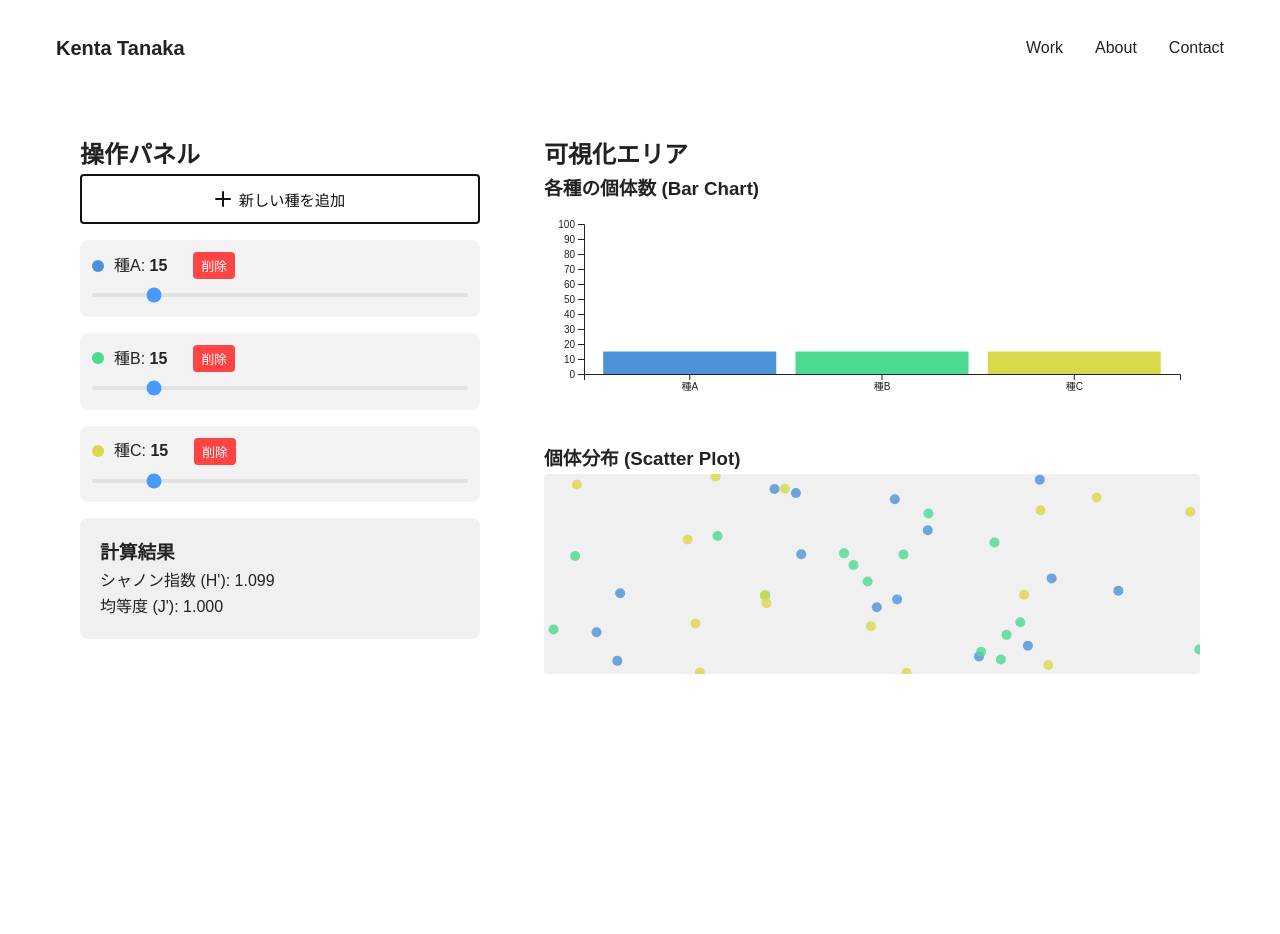
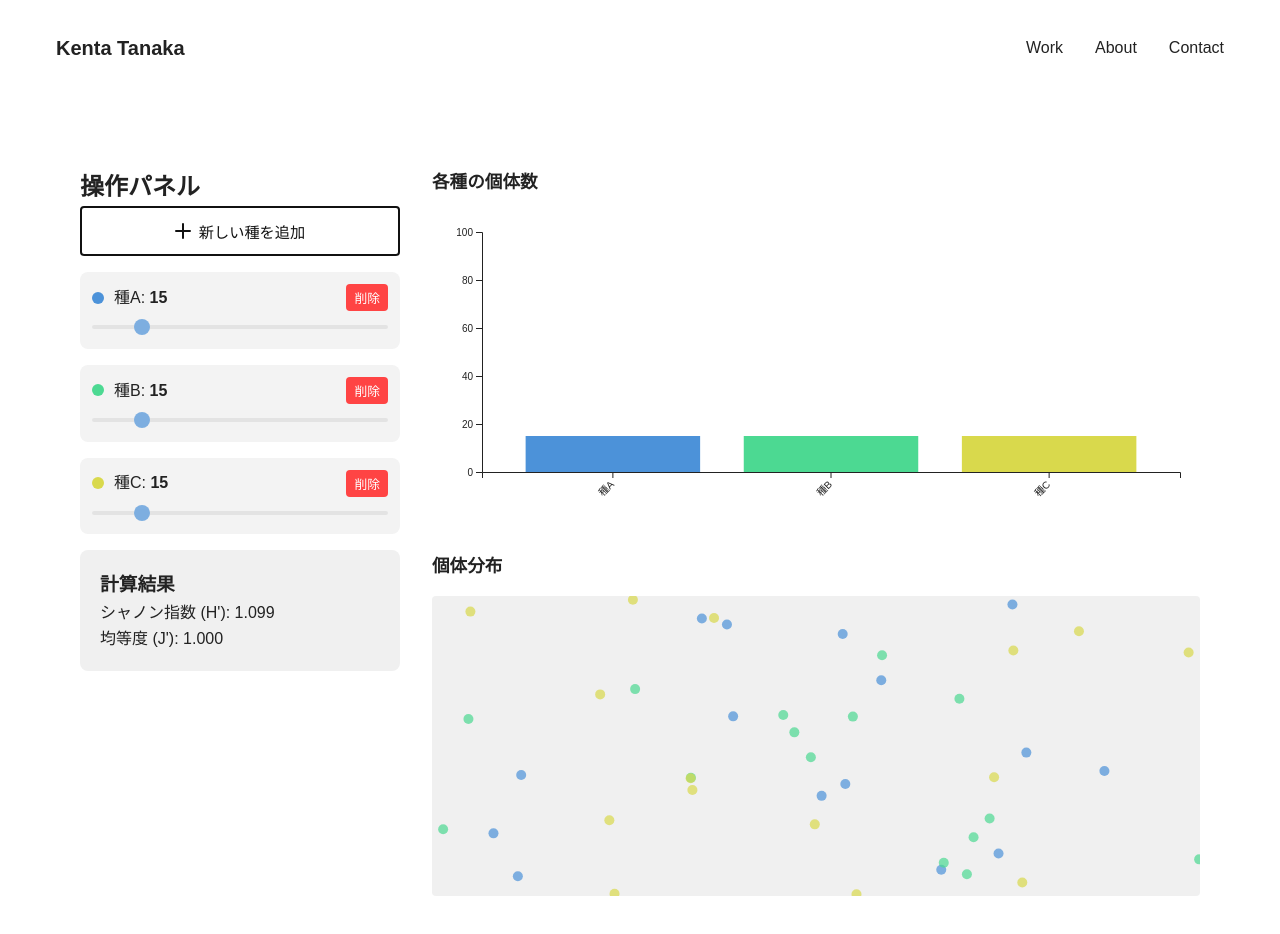
Before and after one commit to tkenta-git/tkenta-git.github.io, a Next.js app: page /work/observable in a window 1280 px wide. Shown: the top 934 px of the page. Before the commit the page ends 800 px from the top, so only its background shows below. Built offline with nearby package versions, Linux system fonts and the light colour scheme.

Commit message:
Observable: divide module.css and page.tsx

```diff
--- /dev/null
+++ b/src/app/work/observable/page.module.css
@@ -0,0 +1,148 @@
+.main {
+    display: flex;
+    flex-direction: column;
+    gap: 2rem;
+    padding: 1.5rem;
+    font-family: sans-serif; /* フォントを元に戻す */
+    max-width: 1200px;
+    margin: 2rem auto;
+  }
+
+  @media (min-width: 768px) {
+    .main {
+      flex-direction: row;
+      padding: 2.5rem;
+    }
+  }
+
+  .controls {
+    flex: 1;
+    min-width: 280px;
+  }
+
+  @media (min-width: 768px) {
+    .controls {
+      max-width: 320px;
+    }
+  }
+
+  .visuals {
+    flex: 2;
+    min-width: 0;
+  }
+
+  .controlGroup {
+    margin-bottom: 1rem;
+    background: #f3f3f3; /* 背景色を元に戻す */
+    padding: 0.75rem;
+    border-radius: 8px;
+  }
+
+  /* スライダーのスタイルを元に合わせて調整 */
+  .slider {
+    width: 100%;
+    height: 4px;
+    margin-top: 0.75rem;
+    -webkit-appearance: none;
+    background: #ddd;
+    border-radius: 2px;
+    outline: none;
+    opacity: 0.7;
+    transition: opacity 0.2s;
+    cursor: pointer;
+  }
+  .slider:hover {
+    opacity: 1;
+  }
+  .slider::-webkit-slider-thumb {
+    -webkit-appearance: none;
+    appearance: none;
+    width: 16px;
+    height: 16px;
+    background: #4C92D9;
+    cursor: pointer;
+    border-radius: 50%;
+  }
+  .slider::-moz-range-thumb {
+    width: 16px;
+    height: 16px;
+    background: #4C92D9;
+    cursor: pointer;
+    border-radius: 50%;
+  }
+
+
+  .result {
+    background: #f0f0f0; /* 背景色を元に戻す */
+    padding: 1.25rem;
+    border-radius: 8px;
+    margin-top: 1rem;
+  }
+
+  .result h3 {
+    margin-top: 0;
+  }
+
+  .visBlock {
+    margin-bottom: 2rem;
+  }
+
+  .visBlock h3 {
+    margin-bottom: 1rem;
+    font-size: 1.1rem;
+    font-weight: 600;
+  }
+
+  /* 追加ボタンのスタイルを完全に戻す */
+  .addButton {
+    width: 100%;
+    padding: 0.75rem;
+    background: transparent;
+    color: #111111;
+    border: 2px solid #111111;
+    border-radius: 4px;
+    cursor: pointer;
+    margin-bottom: 1rem;
+    transition: all 0.2s ease;
+    display: flex;
+    align-items: center;
+    justify-content: center;
+    gap: 0.5rem;
+    font-size: 0.95rem;
+    font-weight: 500;
+  }
+
+  .addButton:hover:not(:disabled) {
+    background: #111111;
+    color: white;
+  }
+
+  .addButton:disabled {
+    opacity: 0.6;
+    cursor: not-allowed;
+  }
+
+
+  /* 削除ボタンのスタイルを元に戻す */
+  .removeButton {
+    padding: 0.25rem 0.5rem;
+    background: #ff4444;
+    color: white;
+    border: none;
+    border-radius: 4px;
+    cursor: pointer;
+    margin-left: auto;
+    font-size: 0.8rem;
+  }
+
+  .removeButton:disabled {
+    opacity: 0.6;
+    cursor: not-allowed;
+  }
+
+  /* 散布図SVG用のスタイルを追加 */
+  .scatterPlotSvg {
+    max-width: 100%;
+    background: #f0f0f0;
+    border-radius: 4px;
+  }
--- a/src/app/work/observable/page.tsx
+++ b/src/app/work/observable/page.tsx
@@ -2,6 +2,7 @@
 
 import React, { useState, useEffect, useRef } from 'react';
 import * as d3 from 'd3';
+import styles from './page.module.css';
 
 // --- 型定義 ---
 interface Species {
@@ -29,98 +30,59 @@ const BarChart = ({ species }: { species: Species[] }) => {
 
     const container = containerRef.current;
     const width = container.clientWidth;
-    const height = Math.min(width * 0.6, 200);
-    const margin = {
-      top: 20,
-      right: 20,
-      bottom: 30,
-      left: 40
-    };
+    const height = Math.min(width * 0.6, 300);
+    const margin = { top: 20, right: 20, bottom: 40, left: 50 };
 
-    const svg = d3.select(ref.current)
-      .attr("width", width)
-      .attr("height", height)
-      .attr("viewBox", `0 0 ${width} ${height}`);
+    const svg = d3.select(ref.current).attr("width", width).attr("height", height);
+    svg.selectAll("*").remove();
+
+    const g = svg.append("g").attr("transform", `translate(${margin.left},${margin.top})`);
+
+    const innerWidth = width - margin.left - margin.right;
+    const innerHeight = height - margin.top - margin.bottom;
 
     const x = d3.scaleBand()
       .domain(species.map(d => d.name))
-      .range([margin.left, width - margin.right])
-      .padding(0.1);
+      .range([0, innerWidth])
+      .padding(0.2);
 
     const y = d3.scaleLinear()
       .domain([0, 100])
       .nice()
-      .range([height - margin.bottom, margin.top]);
+      .range([innerHeight, 0]);
 
-    const xAxis = (g: d3.Selection<SVGGElement, unknown, SVGElement, unknown>) =>
-      g.call(d3.axisBottom(x));
+    g.append("g")
+      .attr("class", "x-axis")
+      .attr("transform", `translate(0,${innerHeight})`)
+      .call(d3.axisBottom(x))
+      .selectAll("text")
+      .style("text-anchor", "end")
+      .attr("dx", "-.8em")
+      .attr("dy", ".15em")
+      .attr("transform", "rotate(-45)");
 
-    const yAxis = (g: d3.Selection<SVGGElement, unknown, SVGElement, unknown>) =>
-      g.call(d3.axisLeft(y));
+    g.append("g")
+      .attr("class", "y-axis")
+      .call(d3.axisLeft(y).ticks(5));
 
-    svg.selectAll<SVGGElement, null>(".x-axis")
-      .data([null])
-      .join("g")
-      .attr("class", "x-axis")
-      .attr("transform", `translate(0,${height - margin.bottom})`)
-      .call(xAxis);
-
-    svg.selectAll<SVGGElement, null>(".y-axis")
-      .data([null])
-      .join("g")
-      .attr("class", "y-axis")
-      .attr("transform", `translate(${margin.left},0)`)
-      .call(yAxis);
-
-    svg.selectAll<SVGRectElement, Species>("rect")
+    g.selectAll(".bar")
       .data(species)
-      .join(
-        enter => enter.append("rect")
+      .join("rect")
+      .attr("class", "bar")
       .attr("fill", d => d.color)
       .attr("x", d => x(d.name) || 0)
+      .attr("width", x.bandwidth())
       .attr("y", y(0))
       .attr("height", 0)
-          .attr("width", x.bandwidth()),
-        update => update,
-        exit => exit.remove()
-      )
       .transition()
-      .duration(500)
-      .attr("x", d => x(d.name) || 0)
+      .duration(750)
       .attr("y", d => y(d.count))
-      .attr("height", d => y(0) - y(d.count))
-      .attr("width", x.bandwidth());
+      .attr("height", d => innerHeight - y(d.count));
 
-    const handleResize = () => {
-      const newWidth = container.clientWidth;
-      const newHeight = Math.min(newWidth * 0.6, 200);
-
-      svg.attr("width", newWidth)
-         .attr("height", newHeight);
-
-      x.range([margin.left, newWidth - margin.right]);
-      y.range([newHeight - margin.bottom, margin.top]);
-
-      svg.selectAll<SVGGElement, unknown>(".x-axis")
-         .attr("transform", `translate(0,${newHeight - margin.bottom})`)
-         .call(xAxis);
-
-      svg.selectAll<SVGGElement, unknown>(".y-axis")
-         .call(yAxis);
-
-      svg.selectAll<SVGRectElement, Species>("rect")
-         .attr("x", d => x(d.name) || 0)
-         .attr("y", d => y(d.count))
-         .attr("height", d => y(0) - y(d.count))
-         .attr("width", x.bandwidth());
-    };
-
-    window.addEventListener('resize', handleResize);
-    return () => window.removeEventListener('resize', handleResize);
   }, [species]);
 
   return (
-    <div ref={containerRef} style={{ width: '100%' }}>
+    <div ref={containerRef} style={{ width: '100%', minHeight: '300px' }}>
       <svg ref={ref} style={{ maxWidth: '100%' }} />
     </div>
   );
@@ -136,29 +98,17 @@ const ScatterPlot = ({ species }: { species: Species[] }) => {
 
     const container = containerRef.current;
     const width = container.clientWidth;
-    const height = Math.min(width * 0.6, 200);
+    const height = Math.min(width * 0.6, 300);
 
-    interface Point {
-      id: string;
-      color: string;
-      x: number;
-      y: number;
-    }
+    interface Point { id: string; color: string; x: number; y: number; }
 
     const points = species.flatMap(sp =>
       Array.from({ length: sp.count }, (_, i) => ({
-        id: `${sp.id}-${i}`,
-        color: sp.color,
-        x: Math.random() * width,
-        y: Math.random() * height
+        id: `${sp.id}-${i}`, color: sp.color, x: Math.random() * width, y: Math.random() * height
       }))
     );
 
-    const svg = d3.select(ref.current)
-      .attr("width", width)
-      .attr("height", height)
-      .style("background", "#f0f0f0")
-      .style("border-radius", "4px");
+    const svg = d3.select(ref.current).attr("width", width).attr("height", height);
 
     svg.selectAll<SVGCircleElement, Point>("circle")
       .data(points, d => d.id)
@@ -168,30 +118,21 @@ const ScatterPlot = ({ species }: { species: Species[] }) => {
           .attr("cy", d => d.y)
           .attr("r", 0)
           .attr("fill", d => d.color)
-          .attr("opacity", 0.8)
+          .attr("opacity", 0.7)
           .call(enter => enter.transition().duration(500).attr("r", 5)),
         update => update,
         exit => exit.transition().duration(500).attr("r", 0).remove()
       );
-
-    const handleResize = () => {
-      const newWidth = container.clientWidth;
-      const newHeight = Math.min(newWidth * 0.6, 200);
-
-      svg.attr("width", newWidth)
-         .attr("height", newHeight);
-    };
-
-    window.addEventListener('resize', handleResize);
-    return () => window.removeEventListener('resize', handleResize);
   }, [species]);
 
   return (
-    <div ref={containerRef} style={{ width: '100%' }}>
-      <svg ref={ref} style={{ maxWidth: '100%' }} />
+    <div ref={containerRef} style={{ width: '100%', minHeight: '300px' }}>
+      {/* ↓↓↓ style属性をclassNameに変更 ↓↓↓ */}
+      <svg ref={ref} className={styles.scatterPlotSvg} />
     </div>
   );
 };
+
 
 // --- 親コンポーネント: ページ全体 ---
 export default function ShannonVisualizerPage() {
@@ -202,7 +143,7 @@ export default function ShannonVisualizerPage() {
   };
 
   const addSpecies = () => {
-    const newId = Math.max(...species.map(sp => sp.id)) + 1;
+    const newId = (species.length > 0 ? Math.max(...species.map(sp => sp.id)) : 0) + 1;
     const newColor = INITIAL_COLORS[species.length % INITIAL_COLORS.length];
     setSpecies([...species, {
       id: newId,
@@ -237,121 +178,27 @@ export default function ShannonVisualizerPage() {
 
   const { h, j } = calculateShannonIndex();
 
-  const styles = {
-    container: {
-      display: 'flex',
-      flexDirection: 'column',
-      gap: '2rem',
-      padding: '1.5rem',
-      fontFamily: 'sans-serif',
-      maxWidth: '1200px',
-      margin: '0 auto',
-      '@media (min-width: 768px)': {
-        flexDirection: 'row',
-        padding: '2.5rem'
-      }
-    },
-    controls: {
-      flex: 1,
-      minWidth: '280px',
-      '@media (min-width: 768px)': {
-        maxWidth: '320px'
-      }
-    },
-    visuals: {
-      flex: 1,
-      '@media (min-width: 768px)': {
-        flex: 2,
-        marginLeft: '2rem'
-      }
-    },
-    controlGroup: {
-      marginBottom: '1rem',
-      background: '#f3f3f3',
-      padding: '0.75rem',
-      borderRadius: '8px'
-    },
-    slider: {
-      width: '100%',
-      height: '4px',
-      WebkitAppearance: 'none',
-      background: '#ddd',
-      borderRadius: '2px',
-      outline: 'none',
-      opacity: '0.7',
-      transition: 'opacity .2s'
-    },
-    result: {
-      background: '#f0f0f0',
-      padding: '1.25rem',
-      borderRadius: '8px',
-      marginTop: '1rem'
-    },
-    visBlock: {
-      marginBottom: '2rem'
-    },
-    addButton: {
-      width: '100%',
-      padding: '0.75rem',
-      background: 'transparent',
-      color: '#111111',
-      border: '2px solid #111111',
-      borderRadius: '4px',
-      cursor: 'pointer',
-      marginBottom: '1rem',
-      transition: 'all 0.2s ease',
-      display: 'flex',
-      alignItems: 'center',
-      justifyContent: 'center',
-      gap: '0.5rem',
-      fontSize: '0.95rem',
-      fontWeight: 500,
-      '&:hover': {
-        background: '#111111',
-        color: 'white'
-      },
-      '&:disabled': {
-        opacity: 0.6,
-        cursor: 'not-allowed'
-      }
-    },
-    removeButton: {
-      padding: '0.25rem 0.5rem',
-      background: '#ff4444',
-      color: 'white',
-      border: 'none',
-      borderRadius: '4px',
-      cursor: 'pointer',
-      marginLeft: '1rem',
-      fontSize: '0.8rem',
-      '&:disabled': {
-        opacity: 0.6,
-        cursor: 'not-allowed'
-      }
-    }
-  };
-
   return (
-    <div className="shannon-main">
-      <div className="shannon-controls">
+    <div className={styles.main}>
+      <div className={styles.controls}>
         <h2>操作パネル</h2>
         <button
-          className="shannon-add-button"
+          className={styles.addButton}
           onClick={addSpecies}
           disabled={species.length >= INITIAL_COLORS.length}
         >
-          <svg width="16" height="16" viewBox="0 0 16 16" fill="none" xmlns="http://www.w3.org/2000/svg">
-            <path d="M8 1V15M1 8H15" stroke="currentColor" strokeWidth="2" strokeLinecap="round"/>
+          <svg width="16" height="16" viewBox="0 0 16 16" fill="none" xmlns="http://www.w3.org/2000/svg" style={{ stroke: 'currentColor' }}>
+            <path d="M8 1V15M1 8H15" strokeWidth="2" strokeLinecap="round"/>
           </svg>
           新しい種を追加
         </button>
         {species.map(sp => (
-          <div key={sp.id} className="shannon-control-group">
+          <div key={sp.id} className={styles.controlGroup}>
             <div style={{display: 'flex', alignItems: 'center', gap: '10px'}}>
               <div style={{width: '12px', height: '12px', background: sp.color, borderRadius: '50%'}} />
               <span>{sp.name}: <strong>{sp.count}</strong></span>
               <button
-                className="shannon-remove-button"
+                  className={styles.removeButton}
                   onClick={() => removeSpecies(sp.id)}
                   disabled={species.length <= 1}
                   type="button"
@@ -365,25 +212,24 @@ export default function ShannonVisualizerPage() {
               max="100"
               value={sp.count}
               onChange={(e) => handleCountChange(sp.id, parseInt(e.target.value, 10))}
-              className="shannon-slider"
+              className={styles.slider}
             />
           </div>
         ))}
-        <div className="shannon-result">
+        <div className={styles.result}>
           <h3>計算結果</h3>
           <p>シャノン指数 (H'): {h.toFixed(3)}</p>
           <p>均等度 (J'): {j.toFixed(3)}</p>
         </div>
       </div>
 
-      <div className="shannon-visuals">
-        <h2>可視化エリア</h2>
-        <div className="shannon-vis-block">
-          <h3>各種の個体数 (Bar Chart)</h3>
+      <div className={styles.visuals}>
+        <div className={styles.visBlock}>
+          <h3>各種の個体数</h3>
           <BarChart species={species} />
         </div>
-        <div className="shannon-vis-block">
-          <h3>個体分布 (Scatter Plot)</h3>
+        <div className={styles.visBlock}>
+          <h3>個体分布</h3>
           <ScatterPlot species={species} />
         </div>
       </div>
```
Also changed, not shown: src/app/page.tsx (+70 -21 lines). Lines whose indentation alone changed are shown as unchanged.
